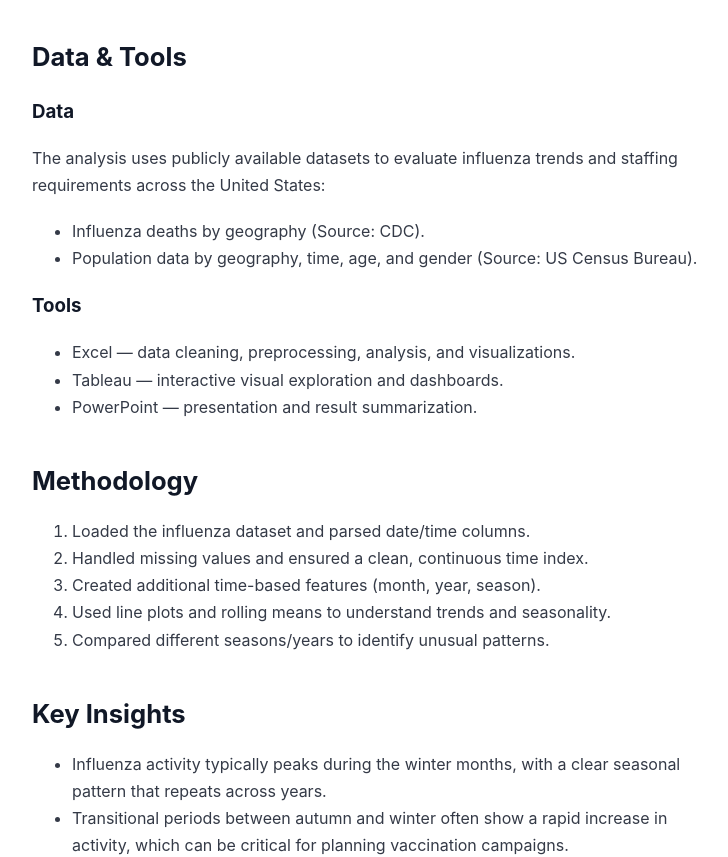
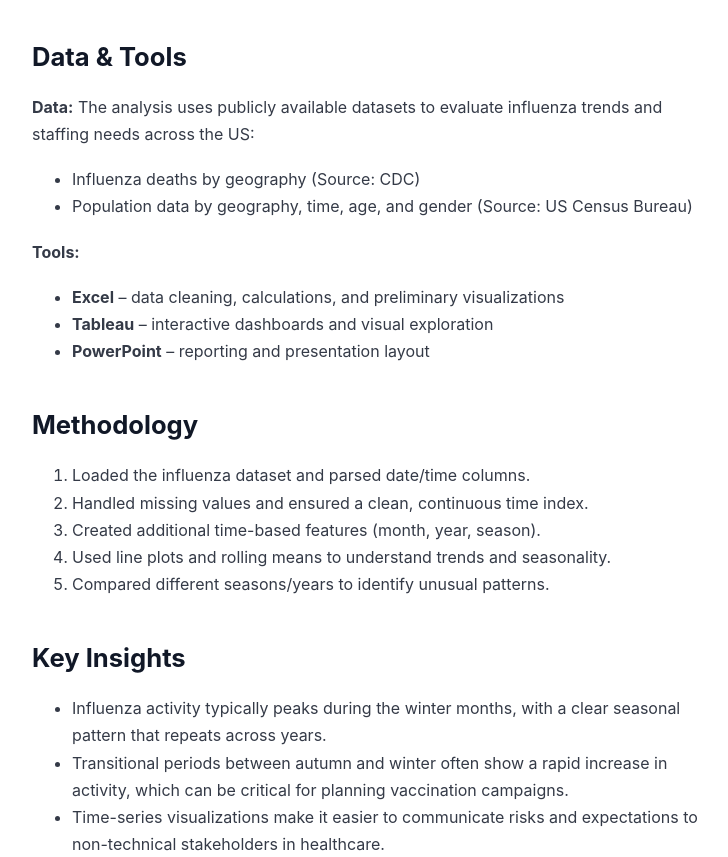
Before and after one commit to maja-uvalic-data/maja-uvalic-data.github.io, a plain HTML site: page influenza.html in a window 1280 px wide. Shown: the part 1012-1869 px from the top of the page, without its empty margins (78-806 px from the left). Drawn offline with Linux system fonts and the light colour scheme.

Commit message:
Update influenza.html

```diff
--- a/influenza.html
+++ b/influenza.html
@@ -78,23 +78,21 @@
                 </ul>
 
 
-                    <h2>Data & Tools</h2>
+                   <h2>Data &amp; Tools</h2>
 
-<h3>Data</h3>
-<p>
-The analysis uses publicly available datasets to evaluate influenza trends and staffing requirements across the United States:
-</p>
-<ul>
-    <li>Influenza deaths by geography (Source: CDC).</li>
-    <li>Population data by geography, time, age, and gender (Source: US Census Bureau).</li>
-</ul>
+                <p><strong>Data:</strong> The analysis uses publicly available datasets to evaluate influenza trends and staffing needs across the US:</p>
+            <ul>
+                <li>Influenza deaths by geography (Source: CDC)</li>
+                <li>Population data by geography, time, age, and gender (Source: US Census Bureau)</li>
+            </ul>
 
-<h3>Tools</h3>
-<ul>
-    <li>Excel — data cleaning, preprocessing, analysis, and visualizations.</li>
-    <li>Tableau — interactive visual exploration and dashboards.</li>
-    <li>PowerPoint — presentation and result summarization.</li>
-</ul>
+               <p><strong>Tools:</strong></p>
+            <ul>
+                <li><strong>Excel</strong> – data cleaning, calculations, and preliminary visualizations</li>
+                <li><strong>Tableau</strong> – interactive dashboards and visual exploration</li>
+                <li><strong>PowerPoint</strong> – reporting and presentation layout</li>
+            </ul>
+
 
 
                     <h2>Methodology</h2>
```
